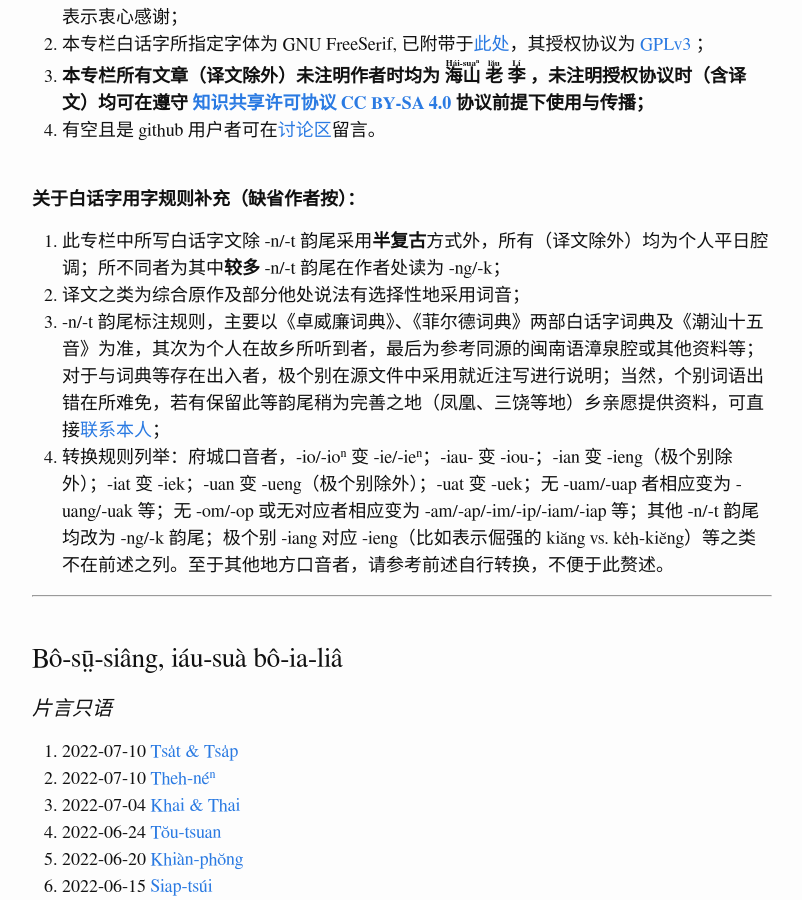
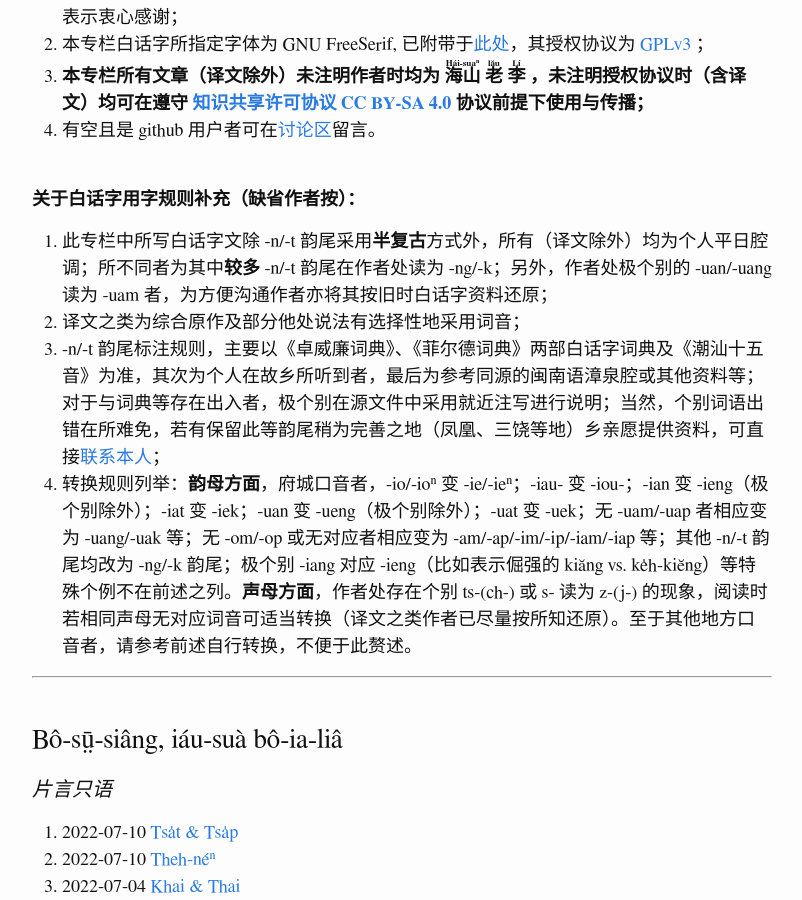
Before and after one commit to DonAnthonyLee/DonAnthonyLee.github.io, a Jekyll site: the page built from docs/puj.md, in a window 1280 px wide and 900 px high, scrolled down 425 px. Shown: the whole window, without its empty margins (238-1040 px from the left). Built offline with Jekyll 4.4.1, drawn with Linux system fonts in a browser that asks for light colours; some web fonts are replaced.

Commit message:
update puj.md

```diff
--- a/docs/puj.md
+++ b/docs/puj.md
@@ -35,10 +35,10 @@
 
 <br>
 **关于白话字用字规则补充（缺省作者按）：**
-1. 此专栏中所写白话字文除 -n/-t 韵尾采用**半复古**方式外，所有（译文除外）均为个人平日腔调；所不同者为其中**较多** -n/-t 韵尾在作者处读为 -ng/-k； <br>
+1. 此专栏中所写白话字文除 -n/-t 韵尾采用**半复古**方式外，所有（译文除外）均为个人平日腔调；所不同者为其中**较多** -n/-t 韵尾在作者处读为 -ng/-k；另外，作者处极个别的 -uan/-uang 读为 -uam 者，为方便沟通作者亦将其按旧时白话字资料还原；<br>
 2. 译文之类为综合原作及部分他处说法有选择性地采用词音；<br>
 3. -n/-t 韵尾标注规则，主要以《卓威廉词典》、《菲尔德词典》两部白话字词典及《潮汕十五音》为准，其次为个人在故乡所听到者，最后为参考同源的闽南语漳泉腔或其他资料等；对于与词典等存在出入者，极个别在源文件中采用就近注写进行说明；当然，个别词语出错在所难免，若有保留此等韵尾稍为完善之地（凤凰、三饶等地）乡亲愿提供资料，可直接<a href="mailto:don.anthony.lee@gmail.com">联系本人</a>；<br>
-4. 转换规则列举：府城口音者，-io/-ioⁿ 变 -ie/-ieⁿ；-iau- 变 -iou-；-ian 变 -ieng（极个别除外）；-iat 变 -iek；-uan 变 -ueng（极个别除外）；-uat 变 -uek；无 -uam/-uap 者相应变为 -uang/-uak 等；无 -om/-op 或无对应者相应变为 -am/-ap/-im/-ip/-iam/-iap 等；其他 -n/-t 韵尾均改为 -ng/-k 韵尾；极个别 -iang 对应 -ieng（比如表示倔强的 kiăng vs. ke̍h-kiĕng）等之类不在前述之列。至于其他地方口音者，请参考前述自行转换，不便于此赘述。
+4. 转换规则列举：**韵母方面**，府城口音者，-io/-ioⁿ 变 -ie/-ieⁿ；-iau- 变 -iou-；-ian 变 -ieng（极个别除外）；-iat 变 -iek；-uan 变 -ueng（极个别除外）；-uat 变 -uek；无 -uam/-uap 者相应变为 -uang/-uak 等；无 -om/-op 或无对应者相应变为 -am/-ap/-im/-ip/-iam/-iap 等；其他 -n/-t 韵尾均改为 -ng/-k 韵尾；极个别 -iang 对应 -ieng（比如表示倔强的 kiăng vs. ke̍h-kiĕng）等特殊个例不在前述之列。**声母方面**，作者处存在个别 ts-(ch-) 或 s- 读为 z-(j-) 的现象，阅读时若相同声母无对应词音可适当转换（译文之类作者已尽量按所知还原）。至于其他地方口音者，请参考前述自行转换，不便于此赘述。
 <br>
 
 <hr>
```
